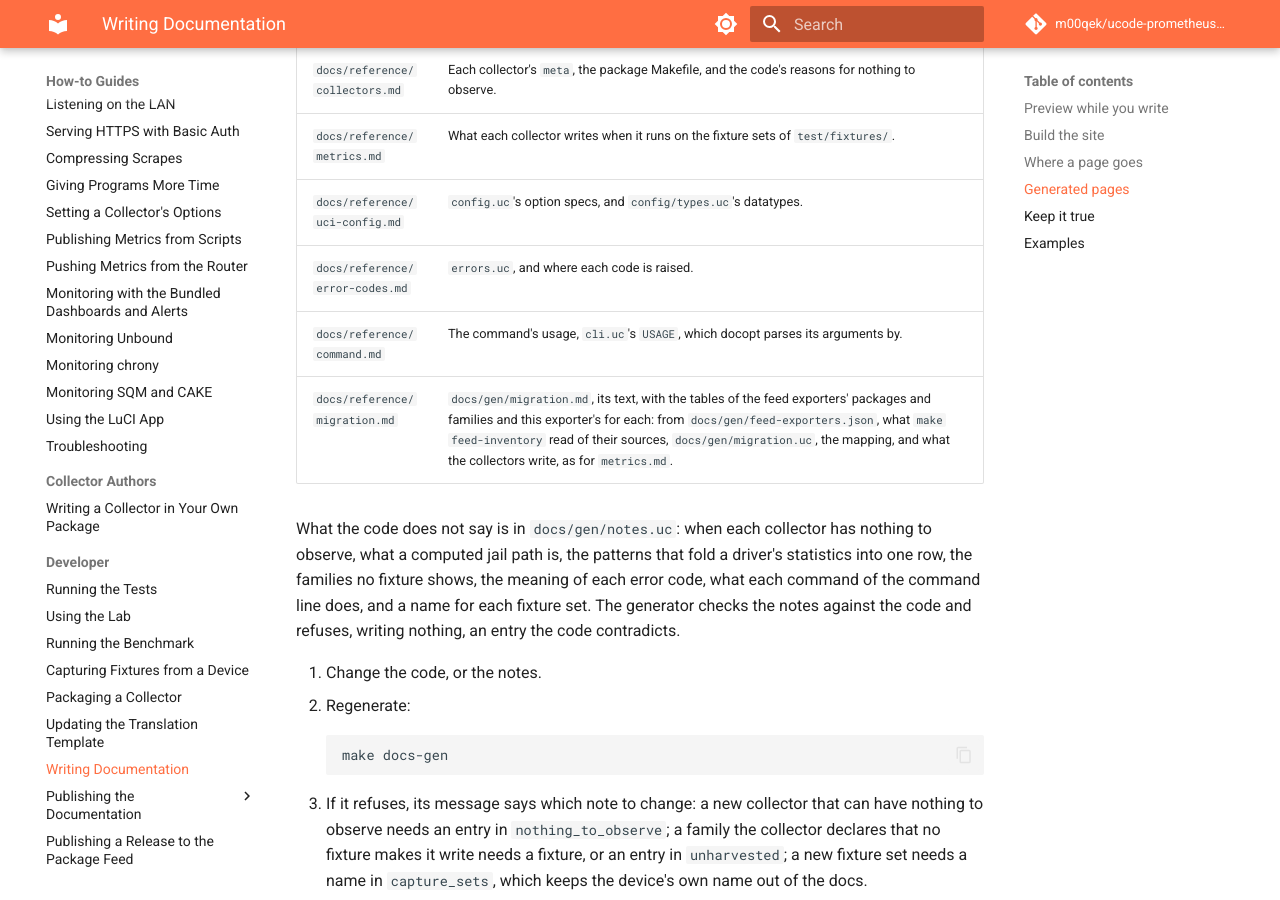
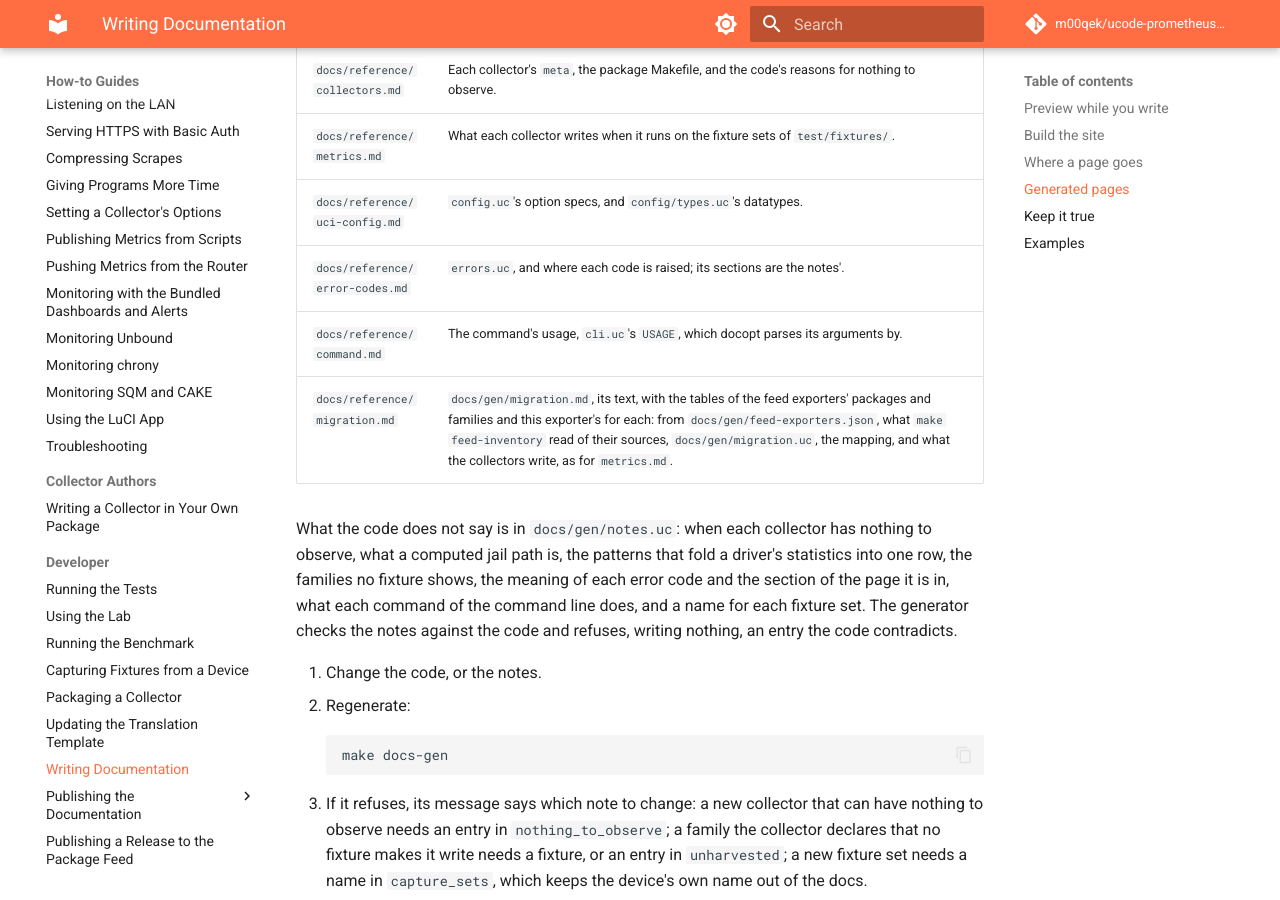
Before and after one commit to m00qek/ucode-prometheus-exporter, an MkDocs documentation site: the page built from docs/how-to/developer/documentation.md, in a window 1280 px wide and 900 px high, scrolled down 1513 px. Built offline with MkDocs 1.6.1 and Material for MkDocs 9.7.7, drawn with Linux system fonts in a browser that asks for light colours; comment, search, counter and statistics services are not loaded.

Commit message:
Take the error codes page's sections from the notes, not from errors.uc's comments
docs/gen/notes.uc's error_groups lists the page's sections and the codes
in each, and make docs-gen refuses a code errors.uc lacks or one of its
codes in no section; the generated page is unchanged. errors.uc keeps a
one-line summary on each code.

```diff
--- a/docs/how-to/developer/documentation.md
+++ b/docs/how-to/developer/documentation.md
@@ -46,11 +46,11 @@
 | `docs/reference/collectors.md` | Each collector's `meta`, the package Makefile, and the code's reasons for nothing to observe. |
 | `docs/reference/metrics.md` | What each collector writes when it runs on the fixture sets of `test/fixtures/`. |
 | `docs/reference/uci-config.md` | `config.uc`'s option specs, and `config/types.uc`'s datatypes. |
-| `docs/reference/error-codes.md` | `errors.uc`, and where each code is raised. |
+| `docs/reference/error-codes.md` | `errors.uc`, and where each code is raised; its sections are the notes'. |
 | `docs/reference/command.md` | The command's usage, `cli.uc`'s `USAGE`, which docopt parses its arguments by. |
 | `docs/reference/migration.md` | `docs/gen/migration.md`, its text, with the tables of the feed exporters' packages and families and this exporter's for each: from `docs/gen/feed-exporters.json`, what `make feed-inventory` read of their sources, `docs/gen/migration.uc`, the mapping, and what the collectors write, as for `metrics.md`. |
 
-What the code does not say is in `docs/gen/notes.uc`: when each collector has nothing to observe, what a computed jail path is, the patterns that fold a driver's statistics into one row, the families no fixture shows, the meaning of each error code, what each command of the command line does, and a name for each fixture set. The generator checks the notes against the code and refuses, writing nothing, an entry the code contradicts.
+What the code does not say is in `docs/gen/notes.uc`: when each collector has nothing to observe, what a computed jail path is, the patterns that fold a driver's statistics into one row, the families no fixture shows, the meaning of each error code and the section of the page it is in, what each command of the command line does, and a name for each fixture set. The generator checks the notes against the code and refuses, writing nothing, an entry the code contradicts.
 
 1. Change the code, or the notes.
 2. Regenerate:
```
Also changed, not shown: 6 other files.
